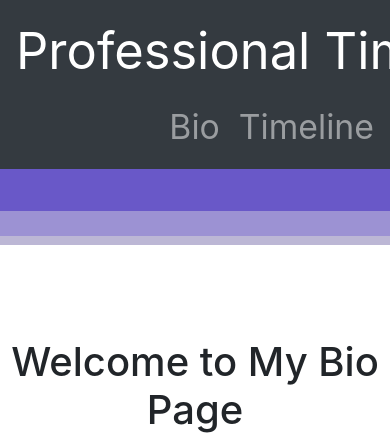
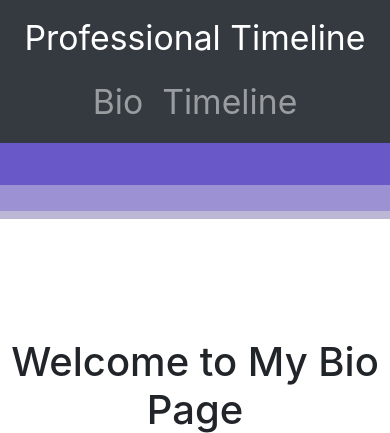
Before and after one commit to Delpen9/Ian-Dover-Personal-Website, a Flask app: page / in a window 390 px wide. Shown: the top 433 px of the page. Run offline with Flask 3, Linux system fonts and the light colour scheme; some libraries are stand-ins or nearby versions.

Commit message:
fixed title of navbar for mobile

```diff
--- a/myportfolio/static/navbar.css
+++ b/myportfolio/static/navbar.css
@@ -86,7 +86,7 @@
     }
 
     .custom-font-size {
-        font-size: 6vh;  /* You can adjust this value as needed */
+        font-size: 4vh;  /* You can adjust this value as needed */
     }
 
     .custom-font-size-2 {
```
